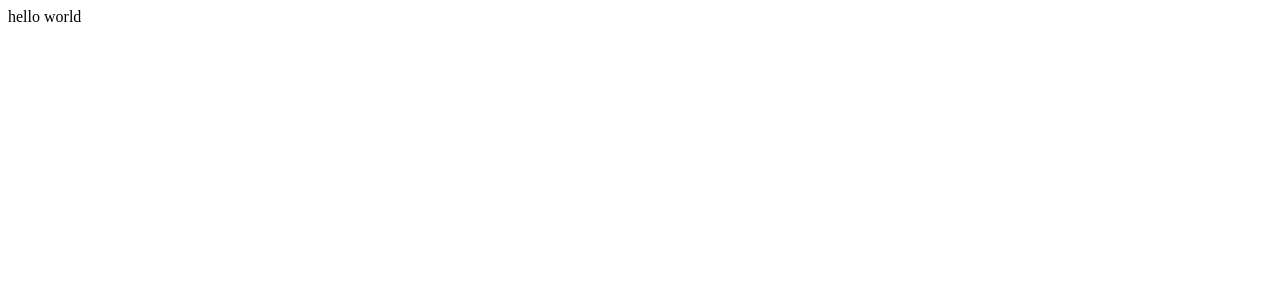
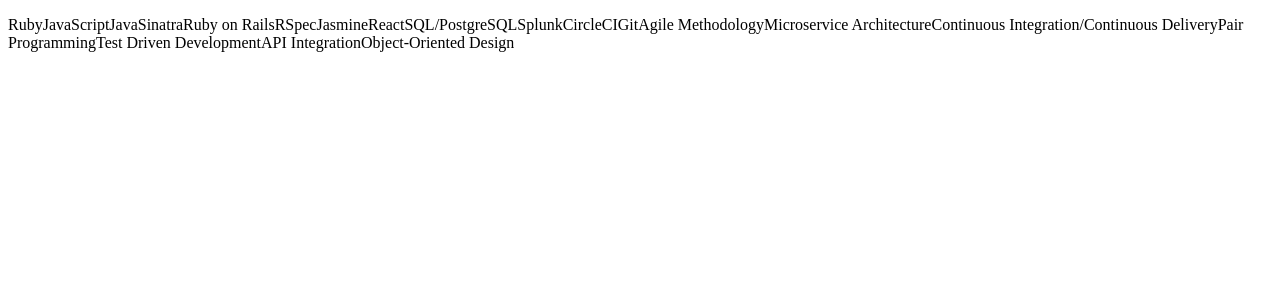
Before and after one commit to kthong3/kthongsakounh, a React (Create React App) app: page / in a window 1280 px wide. Shown: the top 300 px of the page. Built offline with nearby package versions, Linux system fonts and the light colour scheme.

Commit message:
create resume component

```diff
--- a/src/App.js
+++ b/src/App.js
@@ -1,10 +1,15 @@
 import React from 'react'
+import resumeContent from './static/Experience'
+import Resume from './components/Resume'
 
 class App extends React.Component {
   render() {
+    const resumeItems = resumeContent.map((item) =>
+      <Resume key={item.key} content={item.content} />
+    )
     return (
       <div>
-        hello world
+        {resumeItems}
       </div>
     )
   }
--- /dev/null
+++ b/src/components/Resume.js
@@ -0,0 +1,13 @@
+import React, { Component } from 'react'
+
+class Resume extends Component {
+  render() {
+    return (
+      <div>
+        <p>{this.props.content}</p>
+      </div>
+    )
+  }
+}
+
+export default Resume
```
